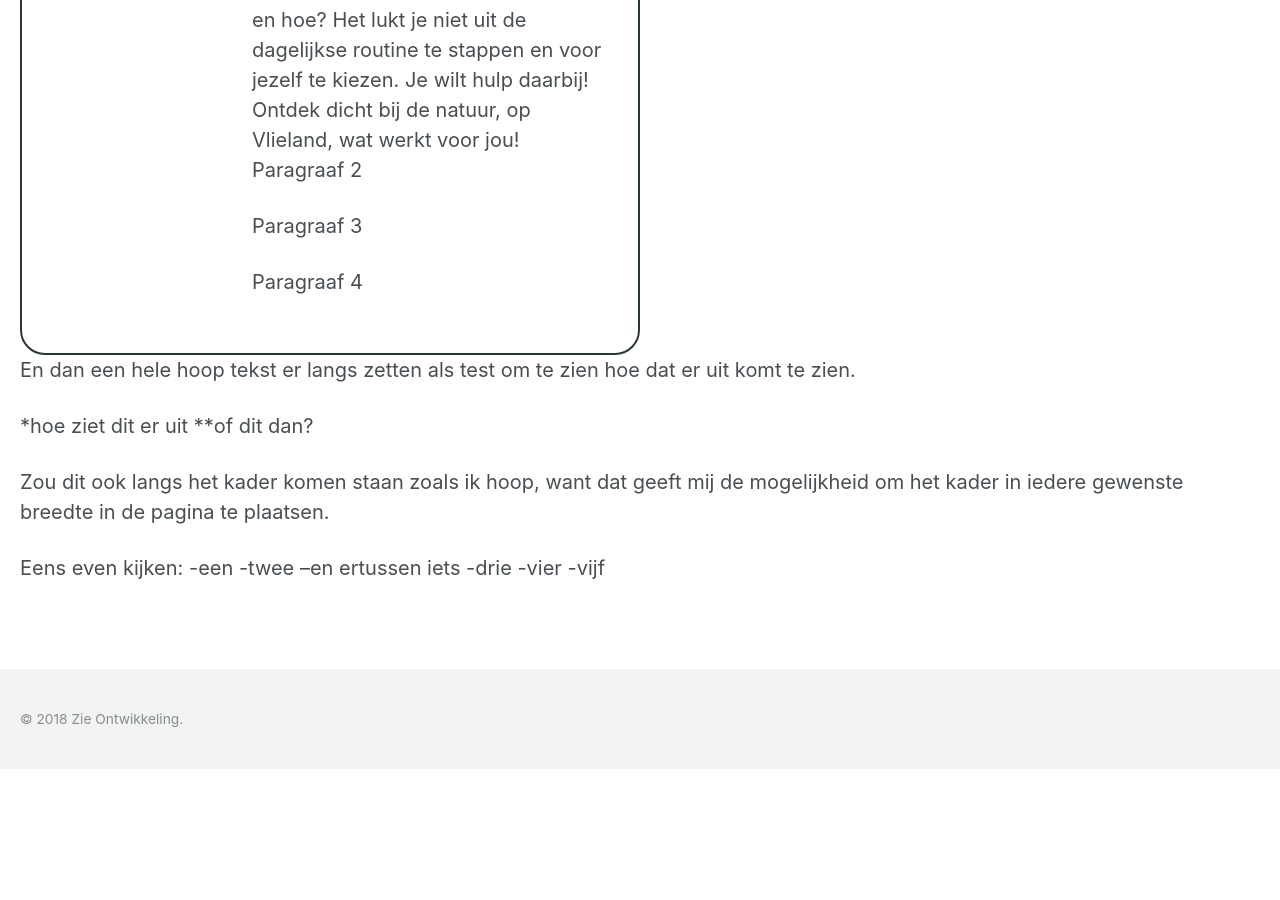
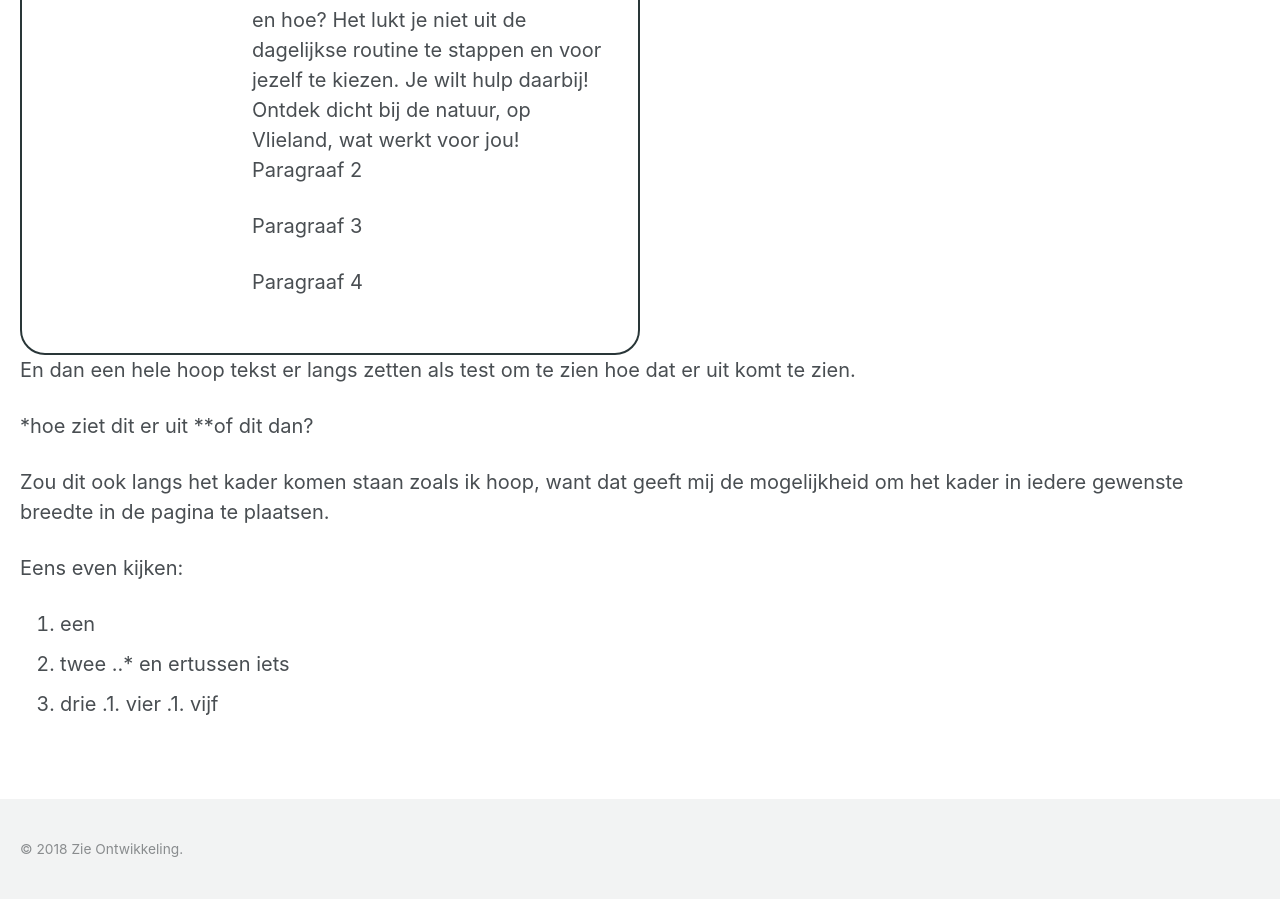
Before and after one commit to twinmum1/zie-ontwikkeling, a Jekyll site: the page built from _pages/proef.md, in a window 1280 px wide and 900 px high, scrolled down 1664 px. Built offline with Jekyll 4.4.1, drawn with Linux system fonts in a browser that asks for light colours; before the commit the page ends 2434 px from its top, so only the background shows below that.

Commit message:
Update proef.md

```diff
--- a/_pages/proef.md
+++ b/_pages/proef.md
@@ -73,9 +73,9 @@ En dan een hele hoop tekst er langs zetten als test om te zien hoe dat er uit ko
 Zou dit ook langs het kader komen staan zoals ik hoop, want dat geeft mij de mogelijkheid om het kader in iedere gewenste breedte in de pagina te plaatsen.
 
 Eens even kijken:
--een
--twee
---en ertussen iets
--drie
--vier
--vijf
+1. een
+1. twee
+..* en ertussen iets
+1. drie
+.1. vier
+.1. vijf
```
